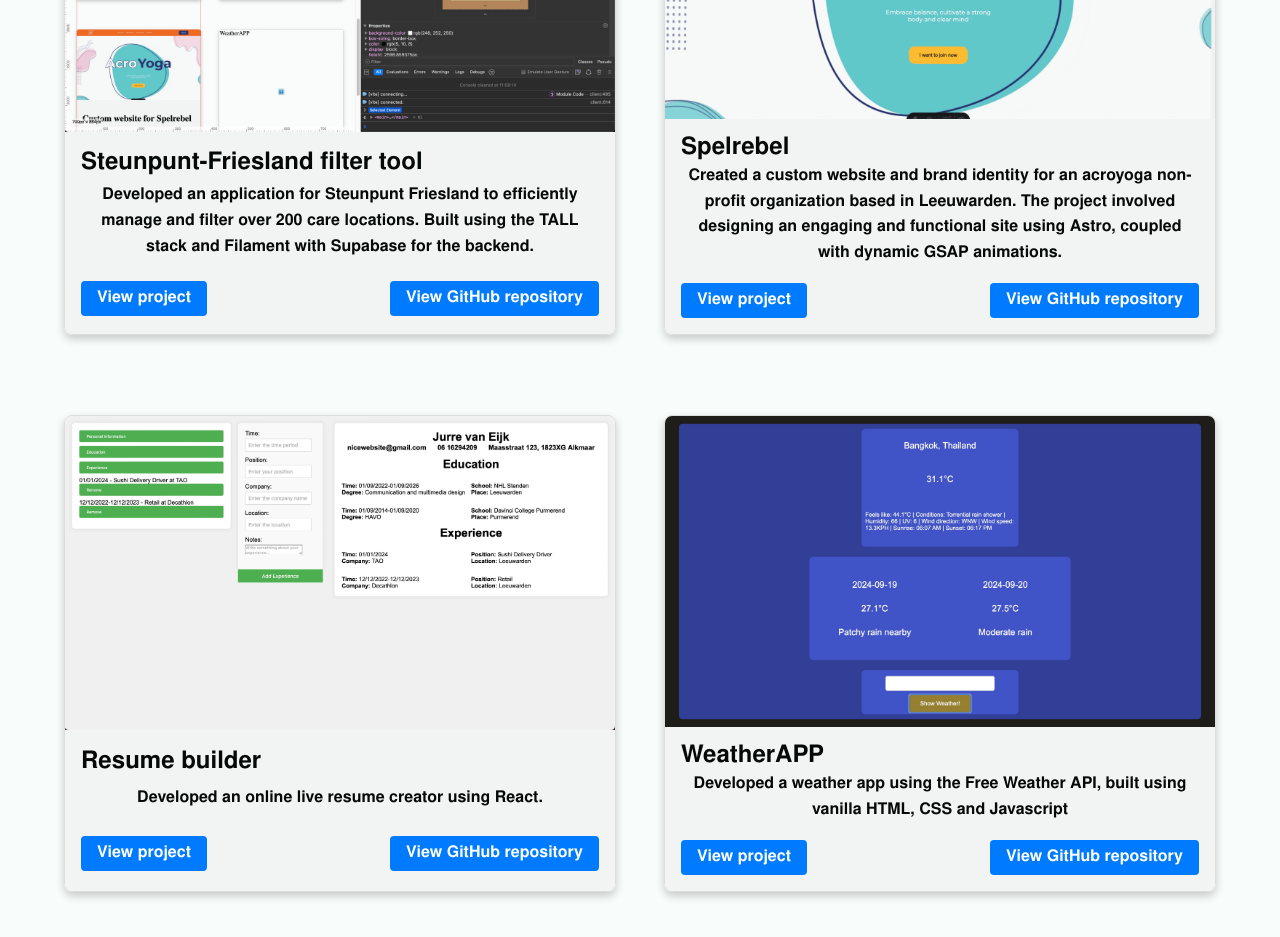
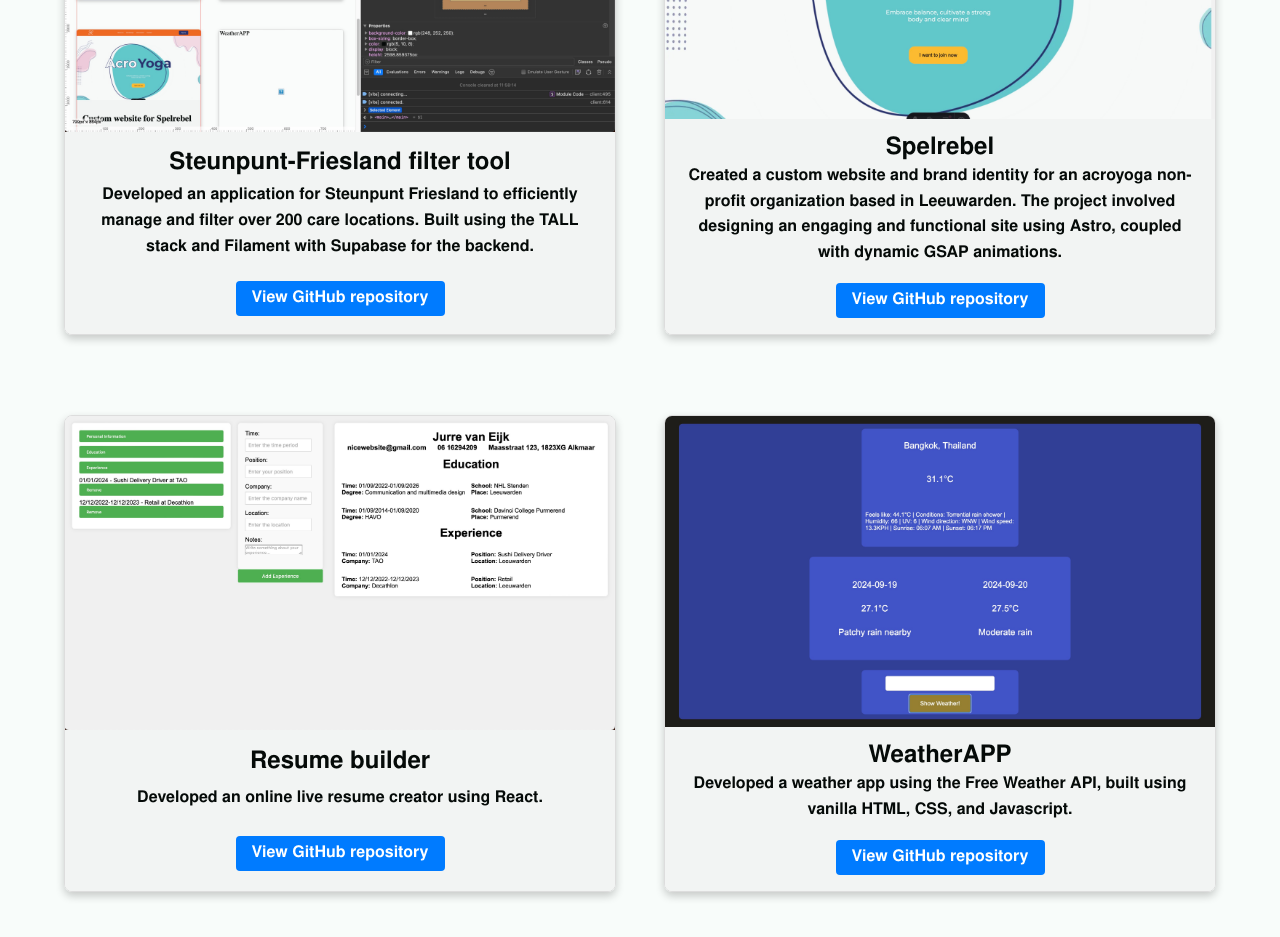
Before and after one commit to JurrevE/portfolio, a React (Vite) app: page / in a window 1280 px wide. Shown: the part 2200-3137 px from the top of the page. Built offline with nearby package versions, Linux system fonts and the light colour scheme.

Commit message:
fixed text positioning and animation for hover

```diff
--- a/src/MainContent.css
+++ b/src/MainContent.css
@@ -73,6 +73,12 @@ section p {
 	flex-direction: column;
 	flex: 1 1 auto;
 	max-height: 80rem;
+	transition: transform 0.3s ease, box-shadow 0.3s ease; /* Smooth transition */
+}
+
+.project:hover {
+	transform: scale(1.05); /* Scale up the project div slightly */
+	box-shadow: 0 8px 16px rgba(0, 0, 0, 0.3); /* Larger shadow on hover */
 }
 
 .project-image {
@@ -95,6 +101,8 @@ section p {
 .project-title {
 	font-size: 1.5rem;
 	margin: 0;
+	display: flex;
+	justify-content: center;
 }
 
 .project-description {
@@ -104,7 +112,7 @@ section p {
 
 .project-buttons {
 	display: flex;
-	justify-content: space-between;
+	justify-content: center;
 }
 
 .project-link {
--- a/src/assets/MainContent.jsx
+++ b/src/assets/MainContent.jsx
@@ -10,31 +10,31 @@ function MainContent() {
 			description:
 				"Developed an application for Steunpunt Friesland to efficiently manage and filter over 200 care locations. Built using the TALL stack and Filament with Supabase for the backend.",
 			imageSrc: "/placeholder.jpg",
-			projectLink: "#",
-			repoLink: "https://github.com/JurrevE/Steunpunt-Friesland",
+			projectLink: "https://www.yourproject1.com", // Correct project link
+			repoLink: "https://github.com/JurrevE/Steunpunt-Friesland", // GitHub link
 		},
 		{
 			title: "Spelrebel",
 			description:
 				"Created a custom website and brand identity for an acroyoga non-profit organization based in Leeuwarden. The project involved designing an engaging and functional site using Astro, coupled with dynamic GSAP animations.",
 			imageSrc: "/spelrebel.jpg",
-			projectLink: "https://youtu.be/A0YOL5Jo0Vo",
-			repoLink: "https://github.com/JurrevE/spelrebel",
+			projectLink: "https://youtu.be/A0YOL5Jo0Vo", // Correct project link
+			repoLink: "https://github.com/JurrevE/spelrebel", // GitHub link
 		},
 		{
-			title: "Resume builder ",
+			title: "Resume builder",
 			description: "Developed an online live resume creator using React.",
 			imageSrc: "/CVgood.jpg",
-			projectLink: "https://cv-builder-two-roan.vercel.app",
-			repoLink: "https://github.com/JurrevE/CV-builder",
+			projectLink: "https://cv-builder-two-roan.vercel.app", // Correct project link
+			repoLink: "https://github.com/JurrevE/CV-builder", // GitHub link
 		},
 		{
 			title: "WeatherAPP",
 			description:
-				"Developed a weather app using the Free Weather API, built using vanilla HTML, CSS and Javascript",
+				"Developed a weather app using the Free Weather API, built using vanilla HTML, CSS, and Javascript.",
 			imageSrc: "/weatherapp.jpg",
-			projectLink: "https://weatherapp-one-orcin.vercel.app",
-			repoLink: "https://github.com/JurrevE/weatherapp",
+			projectLink: "https://weatherapp-one-orcin.vercel.app", // Correct project link
+			repoLink: "https://github.com/JurrevE/weatherapp", // GitHub link
 		},
 	];
 
@@ -73,8 +73,8 @@ function MainContent() {
 						title={project.title}
 						description={project.description}
 						imageSrc={project.imageSrc}
-						projectLink={project.projectLink}
-						repoLink={project.repoLink}
+						projectLink={project.projectLink} // Passing correct project link
+						repoLink={project.repoLink} // Passing correct GitHub link
 					/>
 				))}
 			</section>
--- a/src/assets/Project.jsx
+++ b/src/assets/Project.jsx
@@ -4,25 +4,23 @@ import "../MainContent.css";
 
 function Project({ title, description, imageSrc, projectLink, repoLink }) {
 	return (
-		<div className="project">
+		<div
+			className="project"
+			onClick={() => window.open(projectLink, "_blank")} // Opens the project link when the project is clicked
+			style={{ cursor: "pointer" }}
+		>
 			<img className="project-image" src={imageSrc} alt={title} />
 			<div className="project-content">
 				<h3 className="project-title">{title}</h3>
 				<p className="project-description">{description}</p>
 				<div className="project-buttons">
-					<a
-						href={projectLink}
-						className="project-link"
-						target="_blank"
-						rel="noopener noreferrer"
-					>
-						View project
-					</a>
+					{/* Stop propagation to prevent triggering the div's onClick when clicking the GitHub link */}
 					<a
 						href={repoLink}
 						className="project-link"
 						target="_blank"
 						rel="noopener noreferrer"
+						onClick={(e) => e.stopPropagation()} // Prevents the div's onClick from firing
 					>
 						View GitHub repository
 					</a>
```
